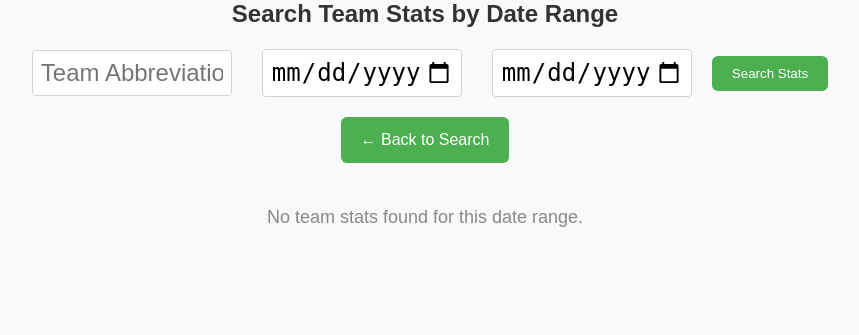
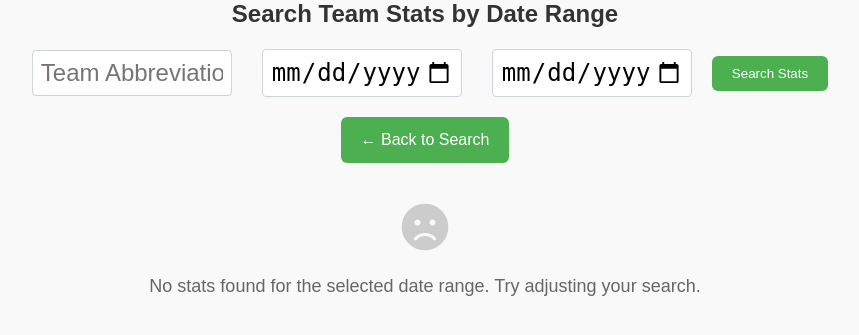
Before and after one commit to ShaunM042/Fresh-Finder, a Flask app: page /team_stats in a window 1280 px wide. Shown: the part 168-503 px from the top of the page, without its empty margins (215-1074 px from the left). Run offline with Flask 3, Linux system fonts and the light colour scheme.

Commit message:
Improved the 'no stats found' message with clearer styling and a small icon

```diff
--- a/templates/team_stats.html
+++ b/templates/team_stats.html
@@ -5,6 +5,7 @@
     <title>Team Stats - Fresh Finder</title>
     <link rel="icon" href="{{ url_for('static', filename='favicon.ico') }}" type="image/x-icon">
     <link rel="stylesheet" type="text/css" href="{{ url_for('static', filename='styles.css') }}" />
+    <link rel="stylesheet" href="https://cdnjs.cloudflare.com/ajax/libs/font-awesome/5.15.2/css/all.min.css">
     <style>
       body {
         font-family: Arial, sans-serif;
@@ -141,7 +142,10 @@
         </tbody>
       </table>
     {% else %}
-      <p class="no-data">No team stats found for this date range.</p>
+      <div class="no-data">
+        <i class="fas fa-frown" style="font-size: 48px; color: #ccc;"></i>
+        <p style="font-size: 18px; color: #666;">No stats found for the selected date range. Try adjusting your search.</p>
+      </div>
     {% endif %}
   </body>
 </html>
```
